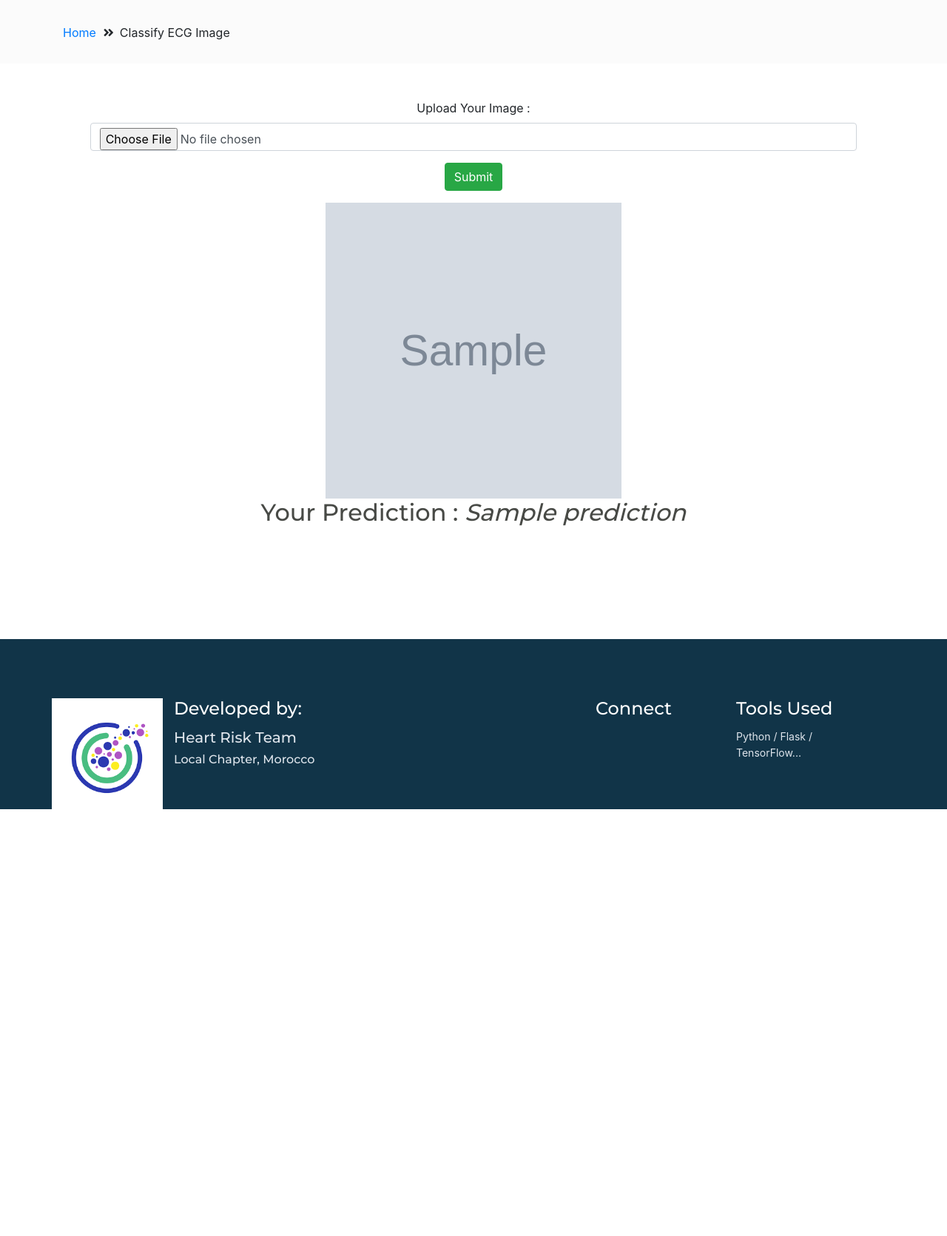
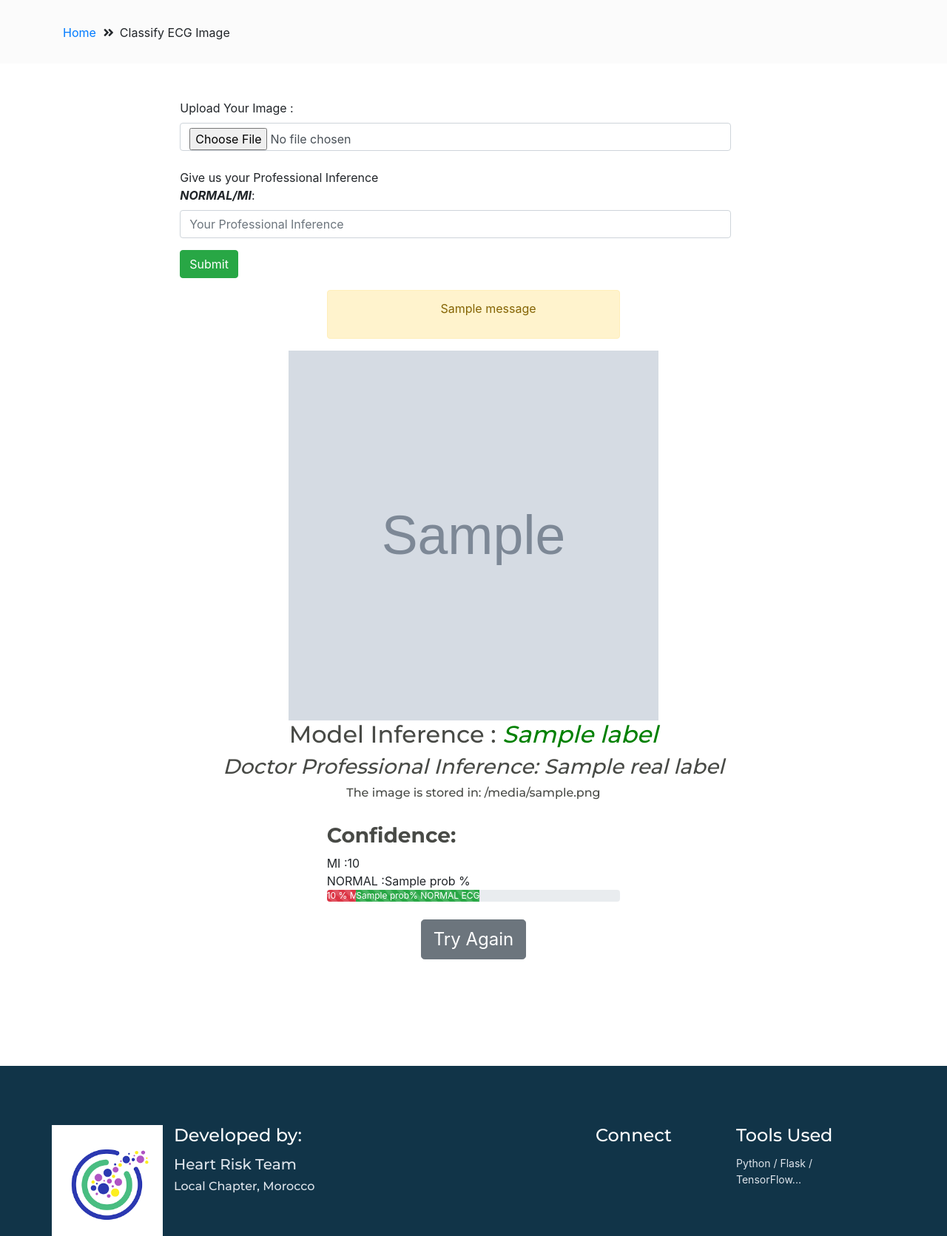
Before and after one commit to ayoub-berdeddouch/imginference, a Flask app: template templates/classify.html in a window 1280 px wide. Shown: the part 168-1839 px from the top of the page at 74% size. Before the commit the page ends 1262 px from the top, so only its background shows below. Run offline with Flask 2, Linux system fonts and the light colour scheme; the template is opened without the code that fills it: most values are stand-ins (such as "Sample title", 1, 10 or a date in 2020); grey boxes marked "Sample" are stand-in pictures; one stand-in notice (Sample message) is shown; some libraries are stand-ins or nearby versions.

Commit message:
Adding updates

```diff
--- a/app.py
+++ b/app.py
@@ -1,61 +1,178 @@
-from flask import Flask, render_template, request
+from flask import Flask, render_template, request,flash
 from flask import json
 import logging
+import numpy as np
+import pandas as pd
+import cv2
+import csv
+
 
 # uncomment this after
 
-#import tensorflow as tf
-#from keras.models import load_model
-#from keras.preprocessing import image
+import tensorflow
+from tensorflow.keras.models import load_model
+from tensorflow.keras.preprocessing import image
+
+STATIC_FOLDER = "./static/"
+MODELS_FOLDER = "./models/"
+
+
+# Load model
+cnn_model = load_model(MODELS_FOLDER + "ecg_cnn_model.h5")
 
 app = Flask(__name__,template_folder='templates')
+app.secret_key = b'mysecrect'
 
 
-## Uncomment this after.
+app.config["ALLOWED_IMAGE_EXTENSIONS"] = ["JPEG", "JPG", "PNG", "GIF","jpeg", "jpg", "png", "gif"]
+
+# for allowed images.
+def allowed_image(filename):
+    if not "." in filename:
+        return False
+    ext = filename.rsplit(".", 1)[1]
+    if ext.upper() in app.config["ALLOWED_IMAGE_EXTENSIONS"]:
+        return True
+    else:
+        return False
+
+
+## Functions for Preprocessing
+# Denoising using Salt-Peper
+def salt(img, n):
+    for k in range(n):
+        i = int(np.random.random() * img.shape[1])
+        j = int(np.random.random() * img.shape[0])
+        if img.ndim == 2:
+            img[j,i] = 255
+        elif img.ndim == 3:
+            img[j,i,0]= 255
+            img[j,i,1]= 255
+            img[j,i,2]= 255
+        return img
+
+
+# BG Remover  inspired by : @Messaoud Makhlouf
+def bg_remov(image):
+    result = salt(image, 10)
+    median = cv2.medianBlur(result,5)
+    gray = cv2.cvtColor(median, cv2.COLOR_BGR2GRAY)
+    (thresh, blackAndWhiteImage) = cv2.threshold(gray, 85, 255, cv2.THRESH_BINARY)
+
+    return blackAndWhiteImage
+
+
+def process(img_path):
+
+    img_array = cv2.imread(img_path)  # read the image from path.
+    img_array = bg_remov(img_array)   # remove background
+    image_size = 256                  # Image Size
+    new_img_array = cv2.resize(img_array, (image_size, image_size))   #Resize the Image.
+
+    return  new_img_array
+
 
 # Prediction or Classification
-# def predict_label(img_path):
-# 	i = image.load_img(img_path, target_size=(100,100))
-# 	i = image.img_to_array(i)/255.0
-# 	i = i.reshape(1, 100,100,1)
-# 	p = model.predict_classes(i)
-# 	return dic[p[0]]
+def predict_label(model,img_path):
+    #i = image.load_img(img_path, target_size=(256,256))
+    i = process(img_path)
+    i = image.img_to_array(i)/255.0
+    i = i.reshape(-1, 256,256,1)
+
+    prob = model.predict(i)
+    label = "Normal" if prob[0][0] >= 0.5 else "MI"
+    classified_prob = prob[0][0] if prob[0][0] >= 0.5 else 1 - prob[0][0]
+
+    return label, classified_prob
+
+
+
+
+
+
+# Function to Create the CSV file with header.
+def init_csvFile():
+    # write to a CSV file the real label with the image.
+    header = ['img_path', 'img_filename', 'label']
+    # open the file in the write mode
+    with open(STATIC_FOLDER + 'ecg_true_labels.csv', 'w' ,encoding='UTF8',newline='') as f:
+        # create the csv writer
+        writer = csv.writer(f)
+
+        # write the header
+        writer.writerow(header)
+
+#init csv outside the classification either way we will create each time 1 raw.
+#
+init_csvFile()
+
+# Function to Append new raws to the CSV file.
+def append_list_as_row(file_name, list_of_elem):
+
+    # Open file in append mode
+    with open(file_name, 'a+', newline='') as f:
+        # Create a writer object from csv module
+        csv_writer = csv.writer(f)
+
+        # Add contents of list as last row in the csv file
+        csv_writer.writerow(list_of_elem)
+
+# ecg_df = pd.DataFrame( columns = ['FilePath','filename','label'] )
+
+
 
 # routes
 @app.route("/",methods=['GET','POST'])
 def main():
 
-	# log line
-	app.logger.info('Welcome Request successfull')
+    # log line
+    app.logger.info('Welcome Request successfull')
 
-	return render_template('index.html')
+    return render_template('index.html')
+
+# @app.route("/real_inference", methods=['GET','POST'])
+# def real_label():
+#     if request.method == 'POST':
+#         label =
 
 
 
 @app.route("/classification", methods=['GET','POST'])
 def heart_risk():
-	if request.method == 'GET':
+    if request.method == 'GET':
 
-		return render_template('classify.html')
+        return render_template('classify.html')
+    error = None
+    if request.method == 'POST' and len(request.files['my_image'].filename) and allowed_image(request.files['my_image'].filename):
+        img = request.files['my_image']
+        real_label = request.form['doc_infer'] # Real label.
+        img_path = STATIC_FOLDER +'images/' + img.filename
+        img.save(img_path)
 
-	if request.method == 'POST':
+        # model prediction
+        label, prob = predict_label(cnn_model,img_path)
+        #print(prob[0][0])
+        prob = round((prob*100),2)
 
-		img = request.files['my_image']
-		img_path = './static/images/' + img.filename
-		img.save(img_path)
-
-		#p = predict_label(img_path)
-		p = img.filename
+        data = [img_path, img.filename, real_label]
 
 
-	return render_template("classify.html", prediction = p, img_path = img_path)
+        csv_file_name = STATIC_FOLDER+ 'ecg_true_labels.csv'
+        # append new raws to csv file.
+        append_list_as_row(csv_file_name, data)
+
+        return render_template("classify.html", label=label, prob=prob, img_path=img_path, real_label= real_label)
+    else:
+        flash('There was a problem uploading that picture, conform files ends with \
+                {"jpeg", "jpg", "png", "gif"}')
+        return render_template("classify.html")
 
 
 
 
 if __name__ == "__main__":
 
-	## stream logs to app.log file
-	logging.basicConfig(filename='app.log',level=logging.DEBUG)
+    ## stream logs to app.log file
+    logging.basicConfig(filename='app.log',level=logging.DEBUG)
 
-	app.run(debug=True)
+    app.run(debug=True)
--- a/templates/classify.html
+++ b/templates/classify.html
@@ -1,23 +1,3 @@
-<!--
-<!DOCTYPE html>
-<html lang="en">
-<head>
-  <title>ECG Classification</title>
-  <meta charset="utf-8">
-  <meta name="viewport" content="width=device-width, initial-scale=1">
-  <link rel="stylesheet" href="https://maxcdn.bootstrapcdn.com/bootstrap/3.4.1/css/bootstrap.min.css">
-  <script src="https://ajax.googleapis.com/ajax/libs/jquery/3.5.1/jquery.min.js"></script>
-  <script src="https://maxcdn.bootstrapcdn.com/bootstrap/3.4.1/js/bootstrap.min.js"></script>
-</head>
-<body>
-
-<div class="container">
-  <h1 class="jumbotron bg-primary">Omdena - Heart Risk Classification</h1>
-  <br><br>
- -->
-<!--  -->
-<!--  -->
-
 <!DOCTYPE html>
 <html lang="en">
 <head>
@@ -34,10 +14,12 @@
       <meta property="og:type" content="article" />
 
     <!-- Website Title -->
-    <title>Loan Applicantion Form</title>
+    <title>ECG Inference</title>
      <!-- Styles -->
     <link href="https://fonts.googleapis.com/css?family=Montserrat:500,700&display=swap&subset=latin-ext" rel="stylesheet">
     <link href="https://fonts.googleapis.com/css?family=Open+Sans:400,400i,600&display=swap&subset=latin-ext" rel="stylesheet">
+    <!-- <link rel="stylesheet" href="https://maxcdn.bootstrapcdn.com/bootstrap/3.4.1/css/bootstrap.min.css"> -->
+
     <link href="{{url_for('static', filename='css/styles.css')}}" rel="stylesheet">
     <link href="{{url_for('static', filename='css/fontawesome-all.css')}}" rel="stylesheet">
     <link href="{{url_for('static', filename='css/swiper.css')}}" rel="stylesheet">
@@ -140,13 +122,18 @@
 
     <br><br>
 
-        <div align="center">
+        <div class="col-9 offset-2" align="left">
                 <form class="form-horizontal" action="/classification" method="post" enctype="multipart/form-data">
 
                     <div class="form-group">
-              <label class="control-label col-sm-2" for="pwd">Upload Your Image :</label>
+                      <label class="control-label col-sm-4"  align ="left" for="pwd">Upload Your Image :</label>
                       <div class="col-sm-10">
                         <input type="file" class="form-control" placeholder="Heart Risk Image"  name="my_image" id="pwd">
+                      </div>
+                      <br>
+                      <label class="control-label col-sm-4"align ="left for="pwd">Give us your Professional Inference <i><b>NORMAL/MI</b></i>:</label>
+                      <div class="col-sm-10">
+                        <input type="text" class="form-control" placeholder="Your Professional Inference"  name="doc_infer" id="pwd">
                       </div>
                     </div>
 
@@ -157,27 +144,108 @@
                     </div>
               </form>
         </div>
-      <div align="center">
 
-          {% if prediction %}
-          <img src="{{img_path}}" height="400px" width="400px">
-        	<h2> Your Prediction   : <i> {{prediction}} </i></h2>
-
+        <div class="col-4 offset-4">
+            {% with messages = get_flashed_messages() %}
+              {% if messages %}
+              <div class="alert alert-warning" role="alert" id="info" align="center">
+                <ul class=flashes>
+                {% for message in messages %}
+                  {{ message }}
+                {% endfor %}
+                </ul>
+              </div>
               {% endif %}
 
+            {% endwith %}
         </div>
 
+        <div id="classification" align="center">
+
+          {% if label %}
+          <img src="{{img_path}}" height="500px" width="500px">
+        	<h2> Model Inference   :
+                {% if label == 'MI'%}
+                    <i style="color: red;"> {{ label }} </i>
+                {% else %}
+                    <i style="color: green;"> {{ label }} </i></h2>
+                {% endif %}
+            </h2>
+
+            <h3> <i>Doctor Professional Inference: {{real_label}}</i></h3>
+            <h6> The image is stored in: <i style="background: gray;"></i> {{img_path}}</h4>
+            {% endif %}
+      </div>
+      <br>
+
+
+        <div class="col-4 offset-4">
+
+
+            {% if prob %}
+            <h3 ><b>Confidence:</b></h3>
+                {% if label=='MI'%}
+                    MI     :{{prob}} % <br>
+                    NORMAL :{{ (100 - prob)|round(2)}} %
+                {% else %}
+                    MI    :{{ (100 - prob)|round(2)}} <br>
+                    NORMAL :{{ prob}} %
+                {% endif %}
+            {% endif %}
+            <br>
+         {% if prob %}
+            <div class="progress" align="center">
+                {% if label=='MI'%}
+                    <div class="progress-bar bg-danger progress-bar-striped progress-bar-animated"
+                                role="progressbar" style="width: {{prob}}%;">
+                        {{prob}} % MI ECG
+                      </div>
+
+                    <div class="progress-bar bg-success progress-bar-striped progress-bar-animated"
+                                role="progressbar" style="width: {{(100 - prob)|round(2)}}%;">
+                        {{(100 - prob)|round(2)}}% NORMAL ECG
+                      </div>
+                    </div>
+                {% else %}
+                    <div class="progress-bar bg-danger progress-bar-striped progress-bar-animated"
+                                role="progressbar" style="width: {{(100 - prob)|round(2)}}%;">
+                        {{(100 - prob)|round(2)}} % MI ECG
+                      </div>
+
+                    <div class="progress-bar bg-success progress-bar-striped progress-bar-animated"
+                                role="progressbar" style="width: {{prob}}%;">
+                        {{prob}}% NORMAL ECG
+                      </div>
+                    </div>
+                {% endif %}
+            <br>
+            <div align="center">
+                <a href="/classification" class="btn btn-secondary btn-lg" style="font-size:1.5rem">Try Again</a>
+            </div>
+        {% endif %}
+        </div>
       <br><br>
       <br><br>
+      <!-- <div align="center">
+                <form class="form-horizontal" action="/real_inference" method="post" enctype="multipart/form-data">
+
+                    <div class="form-group">
+                      <label class="control-label col-sm-2" for="pwd">Give us your Professional Inference :</label>
+                      <div class="col-sm-10">
+                        <input type="text" class="form-control" placeholder="Your Professional Inference"  name="doc_infer" id="pwd">
+                      </div>
+                    </div>
+
+                    <div class="form-group">
+                      <div class="col-sm-offset-2 col-sm-10">
+                        <button type="submit" class="btn btn-success">Submit</button>
+                      </div>
+                    </div>
+              </form>
+        </div> -->
       <br><br>
 
 
-
-
-<!--
-</body>
-</html>
- -->
 
 <!-- Footer -->
     <div id=contact class="footer">
@@ -227,5 +295,7 @@
     <script src="{{url_for('static', filename='js/isotope.pkgd.min.js')}}"></script> <!-- jQuery for Bootstrap's JavaScript plugins -->
     <script src="{{url_for('static', filename='js/validator.min.js')}}"></script> <!-- jQuery for Bootstrap's JavaScript plugins -->
   <script src="{{url_for('static', filename='js/scripts.js')}}"></script> <!-- jQuery for Bootstrap's JavaScript plugins -->
+    <!-- <script src="https://ajax.googleapis.com/ajax/libs/jquery/3.5.1/jquery.min.js"></script>
+    <script src="https://maxcdn.bootstrapcdn.com/bootstrap/3.4.1/js/bootstrap.min.js"></script> -->
 </body>
 </html>
```
Lines whose indentation alone changed are shown as unchanged.
